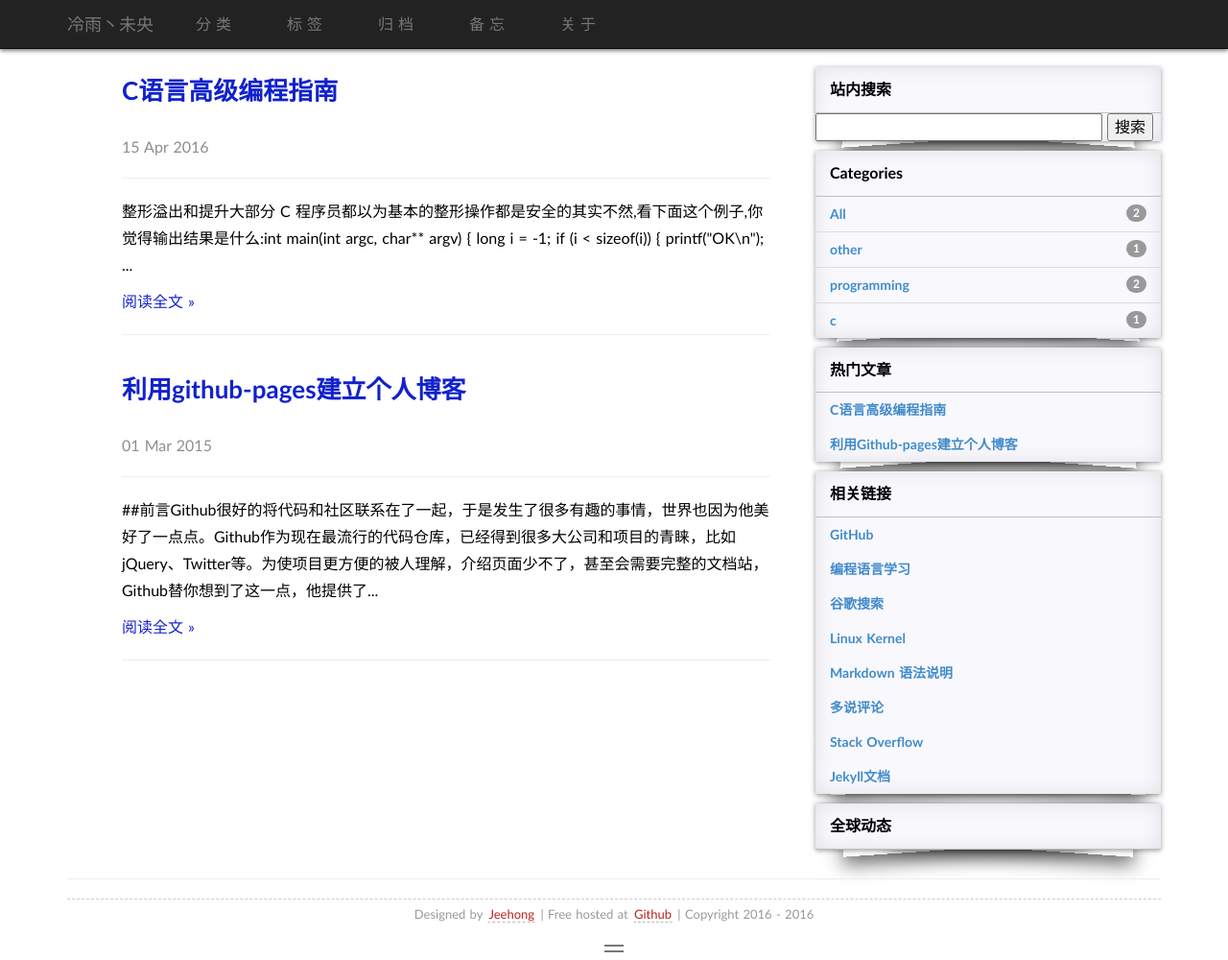
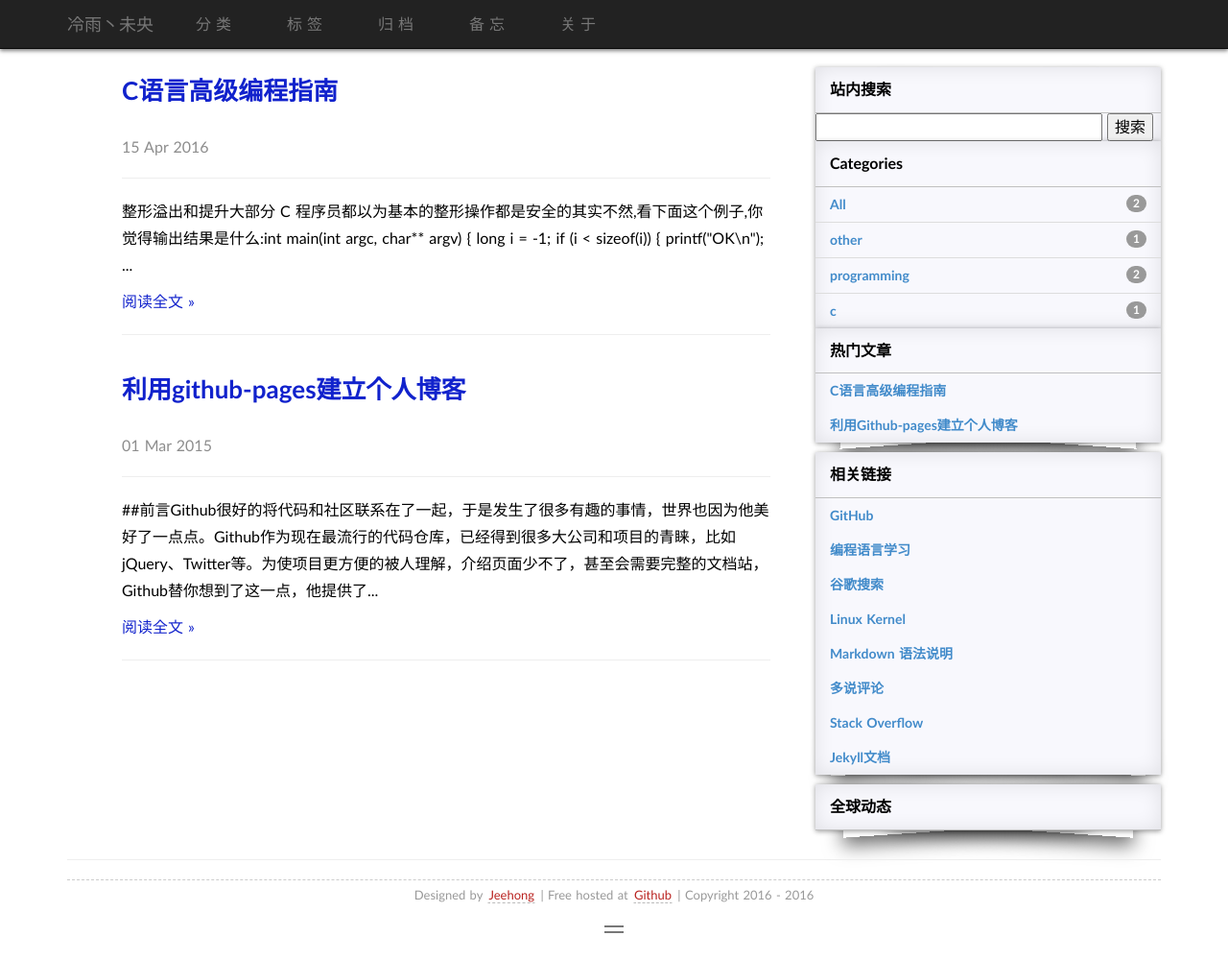
Before and after one commit to jeehong/jeehong.github.io, a Jekyll site: the page built from index.html, in a window 1280 px wide and 1000 px high. Shown: the whole window at 96% size. Built offline with Jekyll 4.4.1, drawn with Linux system fonts in a browser that asks for light colours; some web fonts are replaced; a script that is not in the unit is left out; the list of posts is cut into pages by our own code; comment, search, counter and statistics services are not loaded.

Commit message:
更新 06

```diff
--- a/_includes/categories.html
+++ b/_includes/categories.html
@@ -4,7 +4,6 @@
       <div class="categories-list-header">
         Categories
       </div>
-  		<ul class="list-unstyled">
       <a href="{{'/index.html' | prepend: site.baseurl}}" class="categories-list-item" cate="All">
         All<span class="my-badge"> {{site.posts | size}}</span>
       </a>
--- a/_includes/search.html
+++ b/_includes/search.html
@@ -1,6 +1,6 @@
     <div class="shadow-corner-curl hidden-xs">
 	  <div class="categories-list-header">站内搜索</div>
-<ul class="list-unstyled">
+
 <!-- 使用该代码即表示您同意接受 Google 自定义搜索服务条款。 -->
 <!-- 有关服务条款，请访问 http://www.google.com/cse/docs/tos.html?hl=zh-CN -->
 <form name="cse" id="searchbox_demo" action="/search.html">
```
